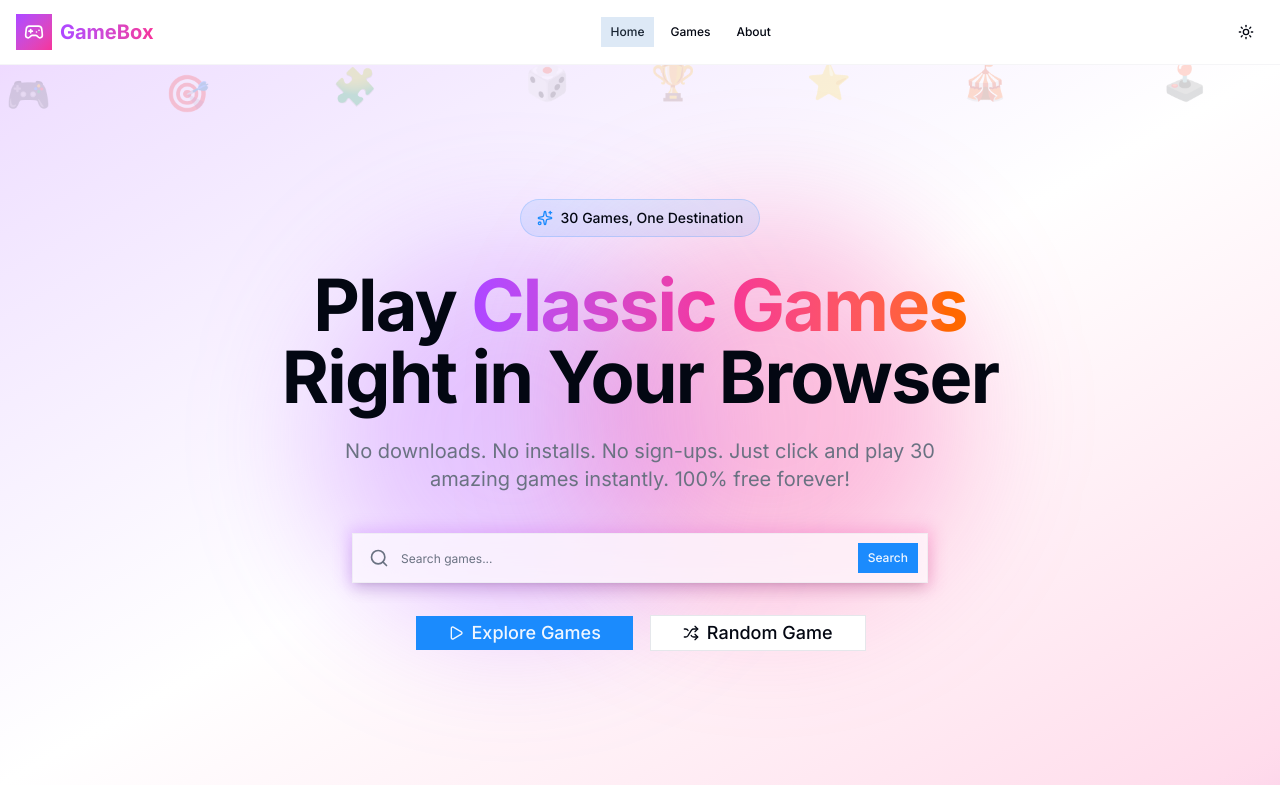
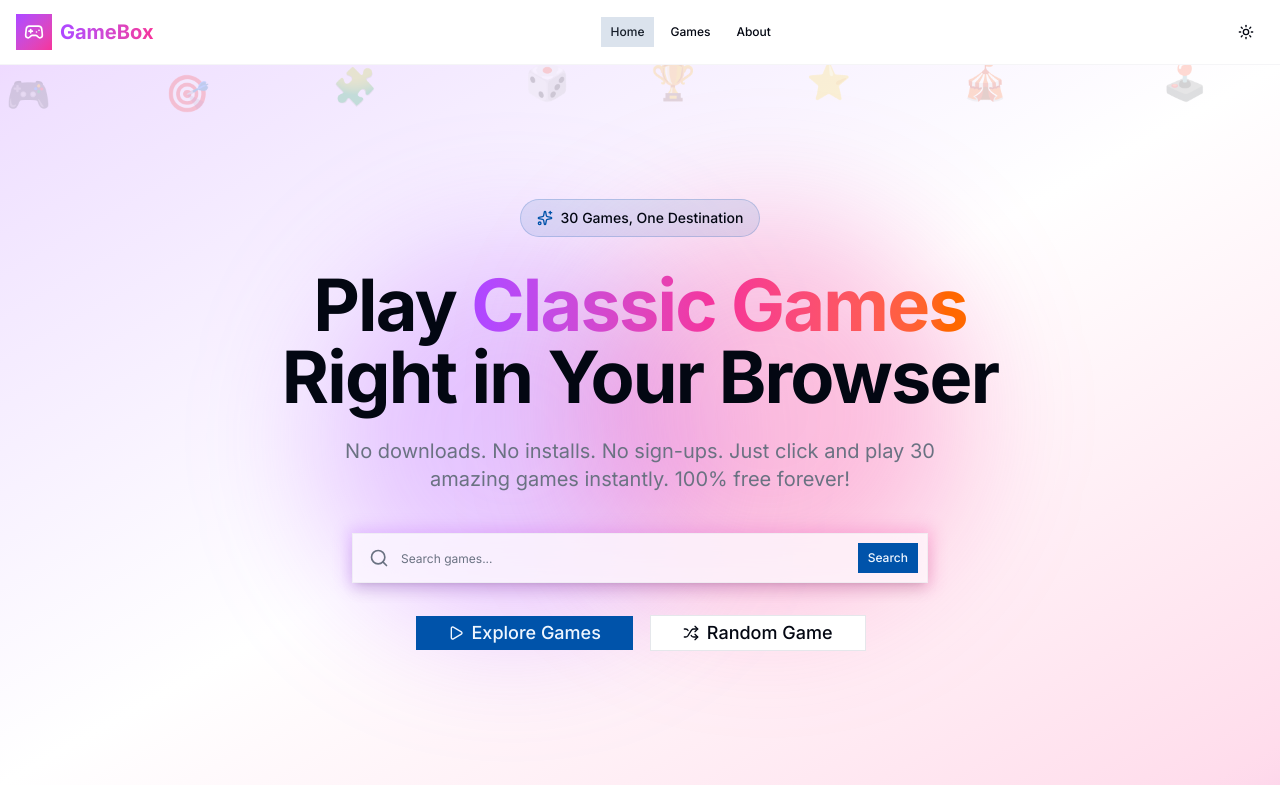
Before and after one commit to Lucifer-00007/simple-games-webapp, a Next.js app: page / in a window 1280 px wide. Shown: the top 800 px of the page. Built offline with nearby package versions, Linux system fonts and the light colour scheme.

Commit message:
Update globals.css

```diff
--- a/src/app/globals.css
+++ b/src/app/globals.css
@@ -54,7 +54,7 @@
   --card-foreground: oklch(0.13 0.028 261.692);
   --popover: oklch(1 0 0);
   --popover-foreground: oklch(0.13 0.028 261.692);
-  --primary: oklch(0.6395 0.1935 254.18);
+  --primary: oklch(0.45 0.16 254.18);
   --primary-foreground: oklch(0.97 0.014 254.604);
   --secondary: oklch(0.967 0.001 286.375);
   --secondary-foreground: oklch(0.21 0.006 285.885);
@@ -89,7 +89,7 @@
   --card-foreground: oklch(0.985 0.002 247.839);
   --popover: oklch(0.21 0.034 264.665);
   --popover-foreground: oklch(0.985 0.002 247.839);
-  --primary: oklch(0.42 0.18 266);
+  --primary: oklch(0.6395 0.1935 254.18);
   --primary-foreground: oklch(0.97 0.014 254.604);
   --secondary: oklch(0.274 0.006 286.033);
   --secondary-foreground: oklch(0.985 0 0);
```
